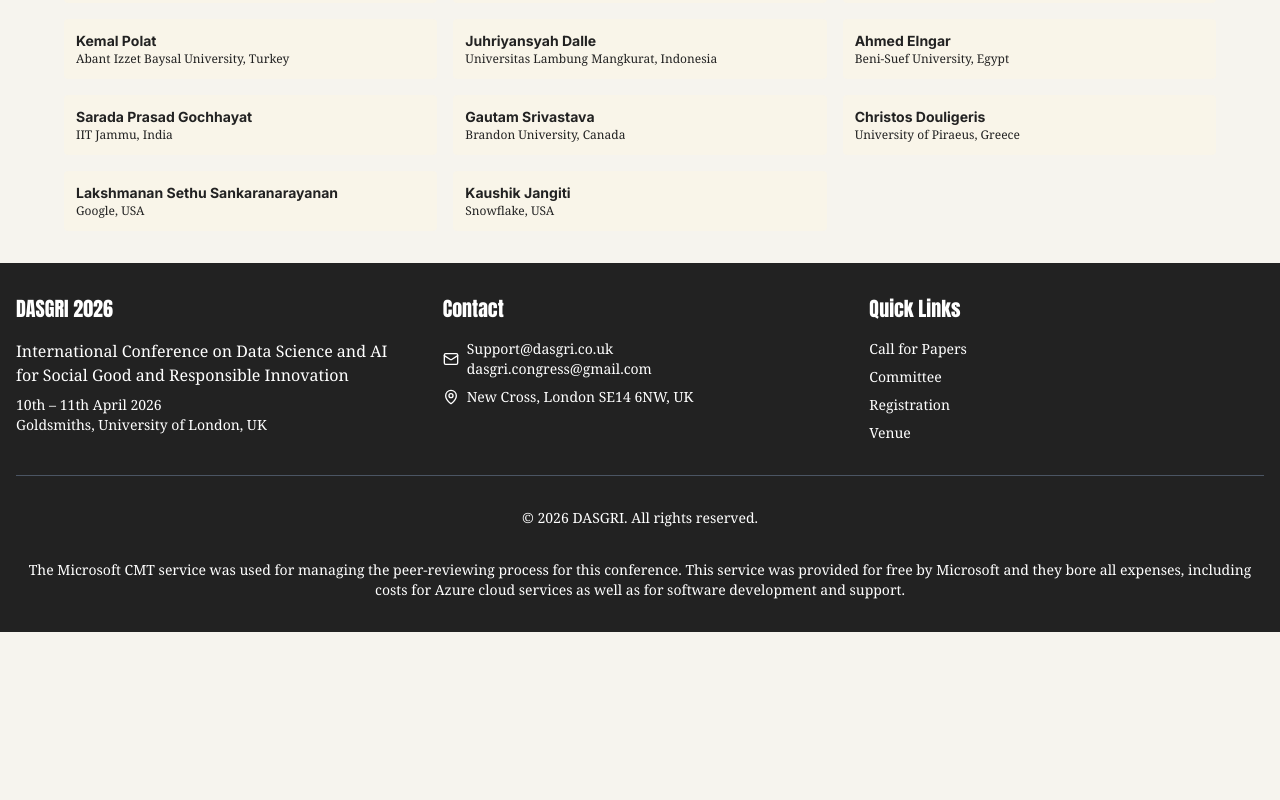
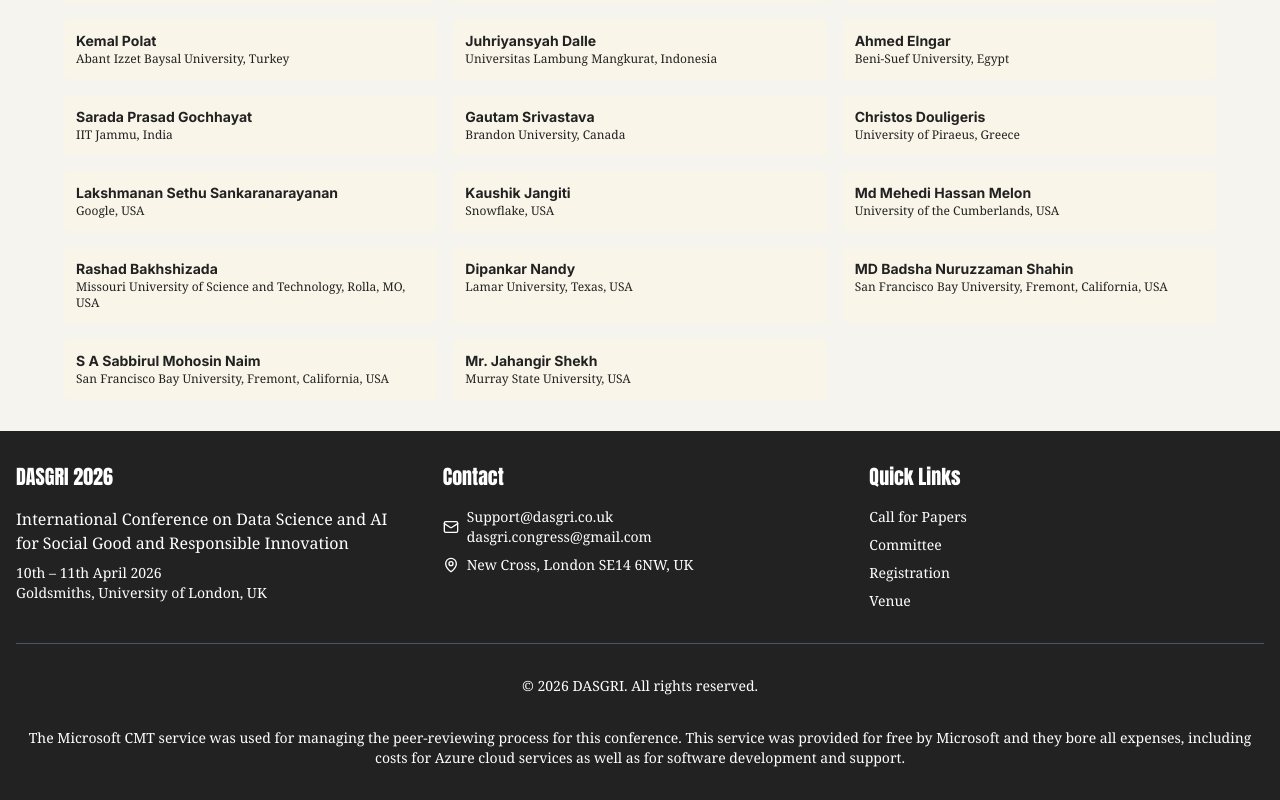
Before and after one commit to techyavii/aisgri-vista-website, a React (Vite) app: page /committee in a window 1280 px wide. Shown: the part 5008-5808 px from the top of the page. Before the commit the page ends 5640 px from the top, so only its background shows below. Built offline with nearby package versions, Linux system fonts and the light colour scheme.

Commit message:
added members

```diff
--- a/src/pages/Committee.tsx
+++ b/src/pages/Committee.tsx
@@ -214,7 +214,13 @@ const Committee = () => {
   { name: "Gautam Srivastava", affiliation: "Brandon University, Canada" },
   { name: "Christos Douligeris", affiliation: "University of Piraeus, Greece" },
   { name: "Lakshmanan Sethu Sankaranarayanan", affiliation: "Google, USA" },
-  { name: "Kaushik Jangiti", affiliation: "Snowflake, USA" }
+  { name: "Kaushik Jangiti", affiliation: "Snowflake, USA" },
+  {name: "Md Mehedi Hassan Melon",affiliation: "University of the Cumberlands, USA"},
+  {name: "Rashad Bakhshizada",affiliation: "Missouri University of Science and Technology, Rolla, MO, USA"},
+  {name: "Dipankar Nandy",affiliation: "Lamar University, Texas, USA"},
+  {name: "MD Badsha Nuruzzaman Shahin",affiliation: "San Francisco Bay University, Fremont, California, USA"},
+  {name: "S A Sabbirul Mohosin Naim",affiliation: "San Francisco Bay University, Fremont, California, USA"},
+  {name: "Mr. Jahangir Shekh",affiliation: "Murray State University, USA"}
 ];
 
   const advisoryCommittee = [
```
